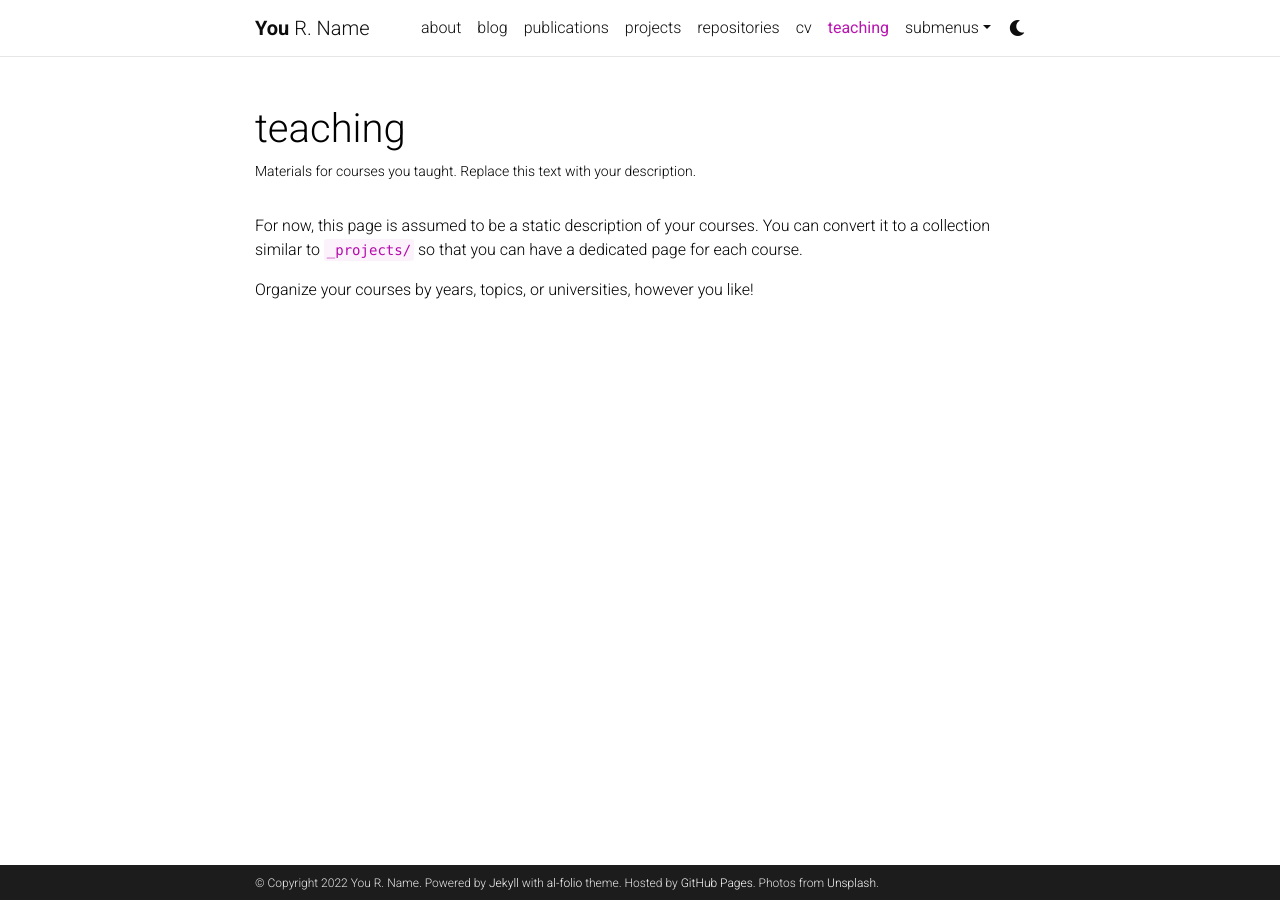
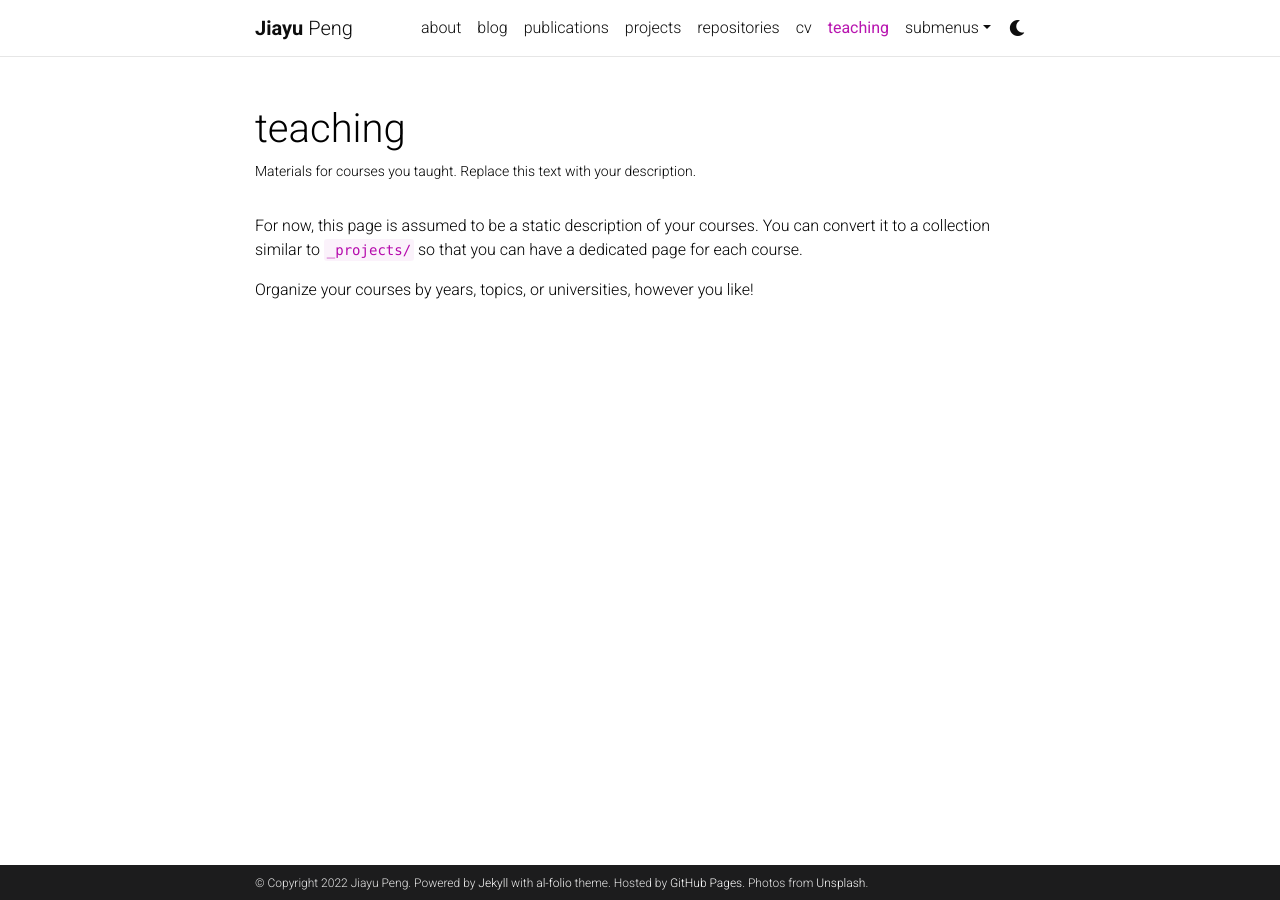
Before and after one commit to jypeng95/jypeng95.github.io, a Jekyll site: the page built from _pages/teaching.md, in a window 1280 px wide. Built offline with Jekyll 4.4.1, drawn with Linux system fonts in a browser that asks for light colours; comment, search, counter and statistics services are not loaded; a style sheet for code colours, icons or effects is not loaded.

Commit message:
Update name

```diff
--- a/_config.yml
+++ b/_config.yml
@@ -3,9 +3,9 @@
 # -----------------------------------------------------------------------------
 
 title: blank # the website title (if blank, full name will be used instead)
-first_name: You
-middle_name: R.
-last_name: Name
+first_name: Jiayu
+middle_name:
+last_name: Peng
 email: you@example.com
 description: > # the ">" symbol means to ignore newlines until "footer_text:"
   A simple, whitespace theme for academics. Based on [*folio](https://github.com/bogoli/-folio) design.
@@ -18,8 +18,8 @@
 lang: en # the language of your site (for example: en, fr, cn, ru, etc.)
 icon: ⚛️  # the emoji used as the favicon (alternatively, provide image name in /assets/img/)
 
-url: https://alshedivat.github.io # the base hostname & protocol for your site
-baseurl: /al-folio # the subpath of your site, e.g. /blog/
+url: https://jypeng95.github.io # the base hostname & protocol for your site
+baseurl: # the subpath of your site, e.g. /blog/
 last_updated: false # set to true if you want to display last updated in the footer
 impressum_path:  # set to path to include impressum link in the footer, use the same path as permalink in a page, helps to conform with EU GDPR
 
@@ -267,7 +267,7 @@
 # -----------------------------------------------------------------------------
 
 imagemagick:
-  enabled: true # enables responsive images for your site (recomended, see https://github.com/alshedivat/al-folio/issues/537)
+  enabled: false # enables responsive images for your site (recomended, see https://github.com/alshedivat/al-folio/issues/537)
   widths:
     - 480
     - 800
```
